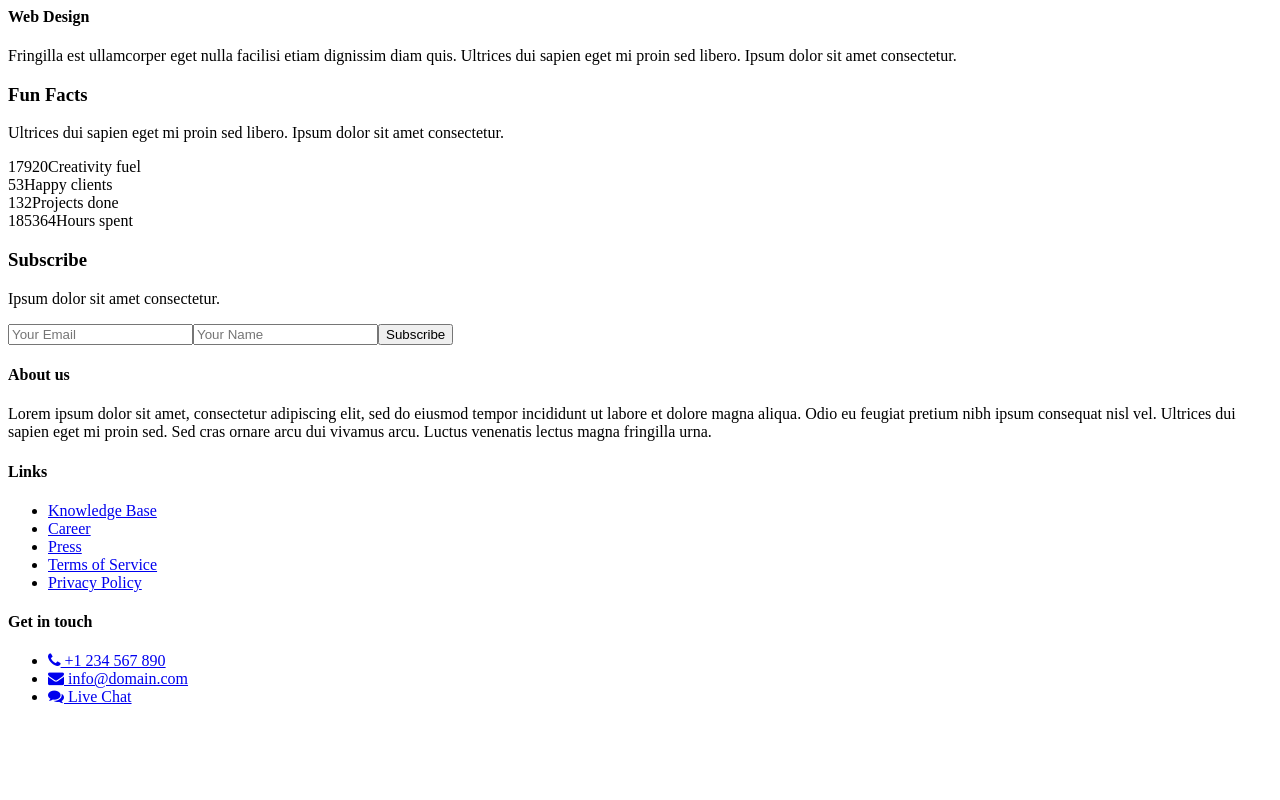
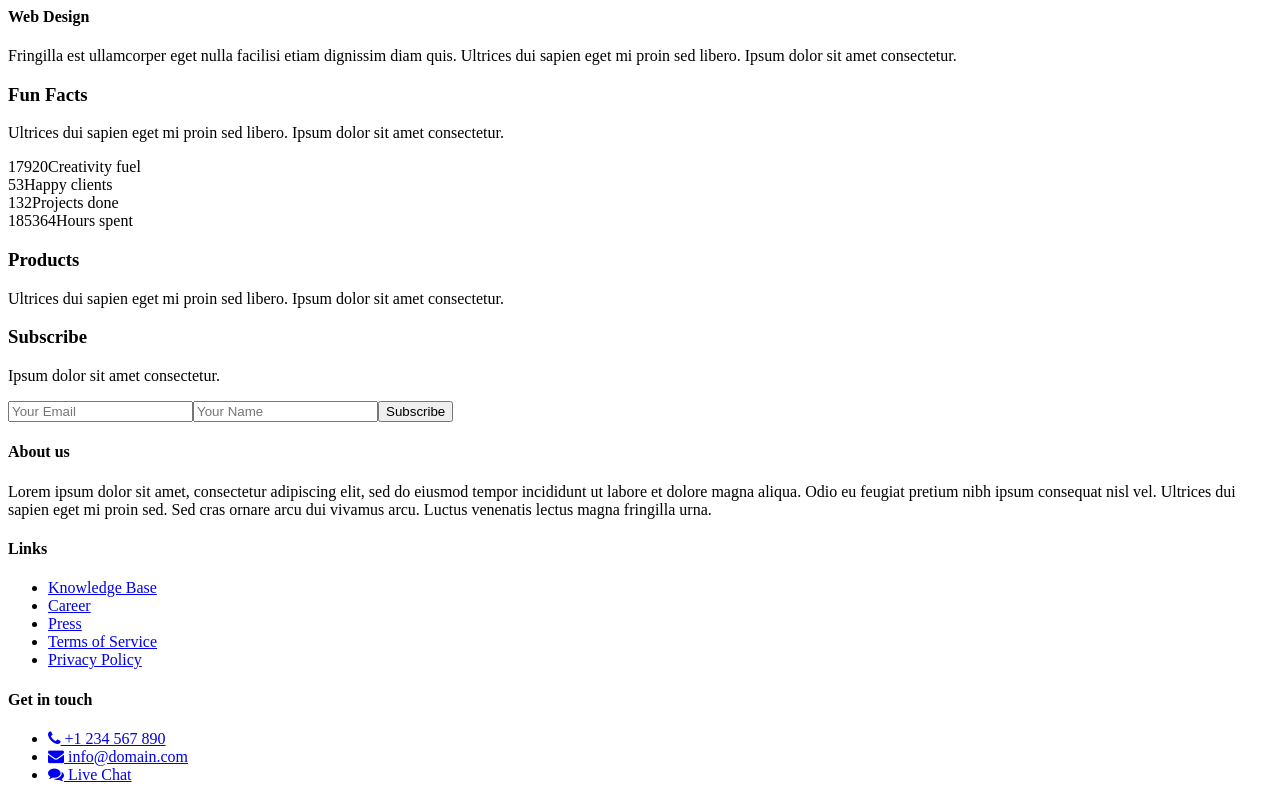
Before and after one commit to AmirF27/angular-template, an Angular app: page / in a window 1280 px wide. Shown: the part 872-1672 px from the top of the page. Before the commit the page ends 1594 px from the top, so only its background shows below. Built offline with nearby package versions, Linux system fonts and the light colour scheme.

Commit message:
Create products component

```diff
--- a/src/app/app.module.ts
+++ b/src/app/app.module.ts
@@ -12,6 +12,8 @@ import { CardComponent } from './components/card/card.component';
 import { HomeComponent } from './components/home/home.component';
 import { StatCardComponent } from './components/stat-card/stat-card.component';
 import { SubscribeComponent } from './components/subscribe/subscribe.component';
+import { ProductsComponent } from './components/products/products.component';
+import { CarouselComponent } from './components/carousel/carousel.component';
 
 @NgModule({
   declarations: [
@@ -25,7 +27,9 @@ import { SubscribeComponent } from './components/subscribe/subscribe.component';
     CardComponent,
     HomeComponent,
     StatCardComponent,
-    SubscribeComponent
+    SubscribeComponent,
+    ProductsComponent,
+    CarouselComponent
   ],
   imports: [
     BrowserModule
--- a/src/app/components/home/home.component.html
+++ b/src/app/components/home/home.component.html
@@ -45,4 +45,6 @@
   <app-stat-card title="Hours spent" [num]="185364"></app-stat-card>
 </section>
 
+<app-products></app-products>
+
 <app-subscribe></app-subscribe>
--- /dev/null
+++ b/src/app/components/products/products.component.html
@@ -0,0 +1,7 @@
+<section>
+  <h3>Products</h3>
+  <p>
+    Ultrices dui sapien eget mi proin sed libero. Ipsum dolor sit amet consectetur.
+  </p>
+  <app-carousel></app-carousel>
+</section>
```
Also changed, not shown: src/app/components/carousel/carousel.component.ts (added, +10 -0 lines), src/app/components/products/products.component.ts (added, +9 -0 lines), src/app/components/carousel/carousel.component.html (added), src/app/components/carousel/carousel.component.scss (added), src/app/components/products/products.component.scss (added), 2 other files (tests, documents, lock files or other folders).
